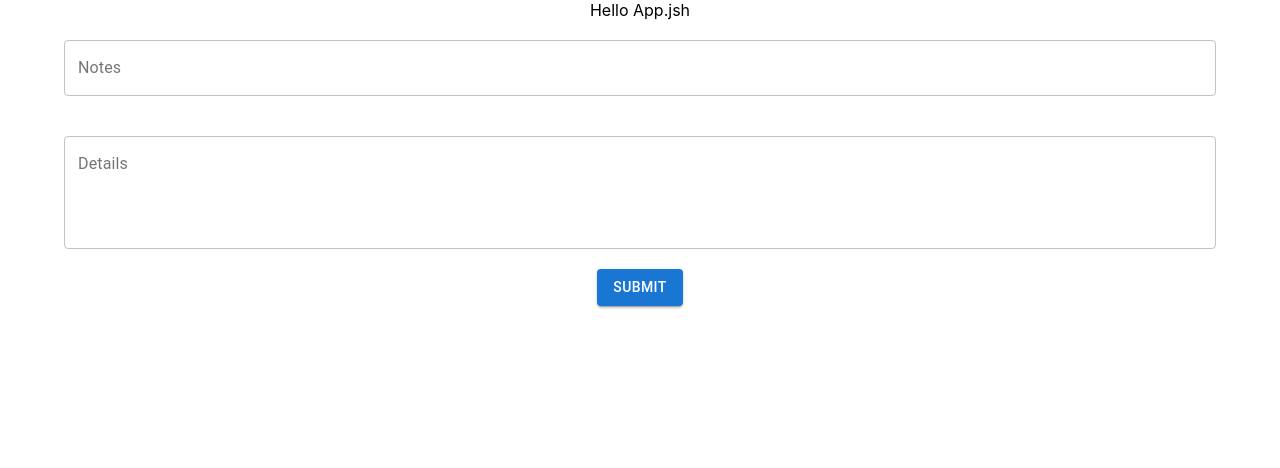
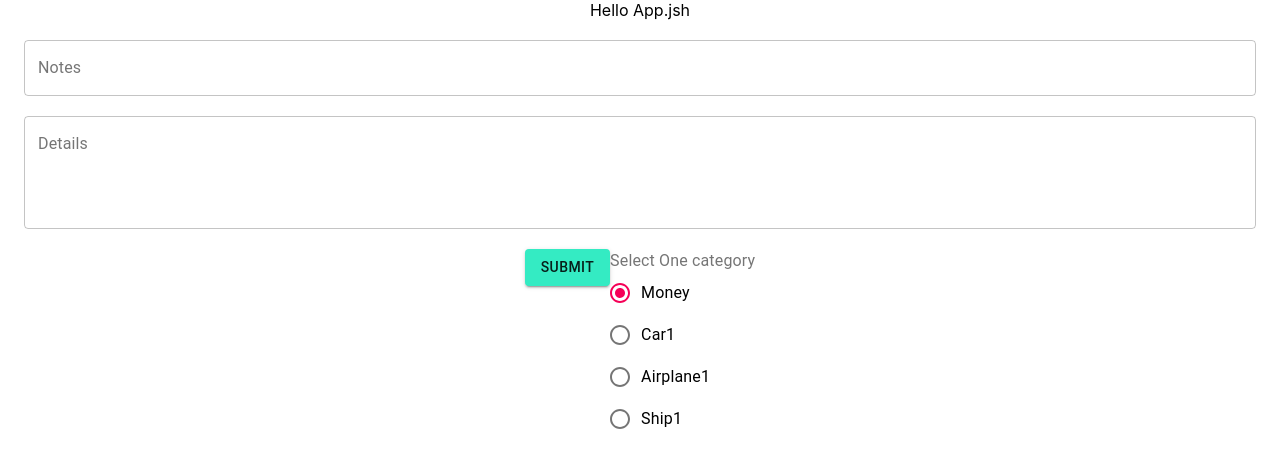
Before and after one commit to Atharva-77/Material-UI-Basics, a React (Create React App) app in the folder material-ui-app/: page / in a window 1280 px wide. Shown: the top 468 px of the page. Built offline with nearby package versions, Linux system fonts and the light colour scheme.

Commit message:
Radio button completed.display:block property not added by makesStyles to FormControl.

```diff
--- a/material-ui-app/src/App.js
+++ b/material-ui-app/src/App.js
@@ -33,7 +33,7 @@ function App() {
     <div>
 
 
-    {/* <ThemeProvider theme={theme} > */}
+    <ThemeProvider theme={theme} >
         {console.log("\ 1.THEME",theme)}
 
         <div className="App">
@@ -44,7 +44,7 @@ function App() {
 
         </div>
 
-      {/* </ThemeProvider> */}
+      </ThemeProvider>
       </div>
   );
 }
--- a/material-ui-app/src/InputTextField.js
+++ b/material-ui-app/src/InputTextField.js
@@ -2,15 +2,17 @@ import React from 'react';
 import Typography from '@mui/material/Typography'
 import { Container } from '@mui/system';//Margin to left & right
 import { ThemeProvider, createTheme, makeStyles } from '@material-ui/core/styles';
-import { TextField } from '@material-ui/core';
+import { FormControlLabel, Radio, RadioGroup, TextField } from '@material-ui/core';
 import Button from '@mui/material/Button'
 import './InputTextField.css'
 import { useState } from 'react';
+import { FormControl, FormLabel } from '@mui/material';
 
 const useStyle=makeStyles({
     filed:{
         marginTop:20,
-        marginBottom:20,
+        marginBottom: 20,
+        display: 'block'
         // color: 'green',
         // '&:hover':
         // {
@@ -46,6 +48,9 @@ function InputTextField() {
     const [titleError, setTitleError] = useState(false);
     const [detailsError, setDetailsError] = useState(false);
 
+    const [category, setcategory] = useState('money');
+
+
     const handleSubmit = (e) =>
     {
         e.preventDefault()
@@ -60,7 +65,7 @@ function InputTextField() {
             setDetailsError(true);
 
         if (title && details)
-             console.log("handleSUBMIT ", title, details);
+             console.log("handleSUBMIT ", title, details,category);
 
     }
 
@@ -101,7 +106,20 @@ function InputTextField() {
                         // color="red"
                                >
                         SubmiT
-                        </Button>
+                    </Button>
+
+
+                    <FormControl className={classes.filed}>
+
+                        <FormLabel>Select One category</FormLabel>
+                        <RadioGroup value={category} onChange={(e) => setcategory(e.target.value)}>
+                            <FormControlLabel value="money" control={<Radio />} label="Money" />
+                            <FormControlLabel value="car" control={<Radio />} label="Car1" />
+                            <FormControlLabel value="Airplane" control={<Radio />} label="Airplane1" />
+                            <FormControlLabel value="Ship" control={<Radio />} label="Ship1" />
+                        </RadioGroup>
+
+                    </FormControl>
                 </form>
 
 
```
